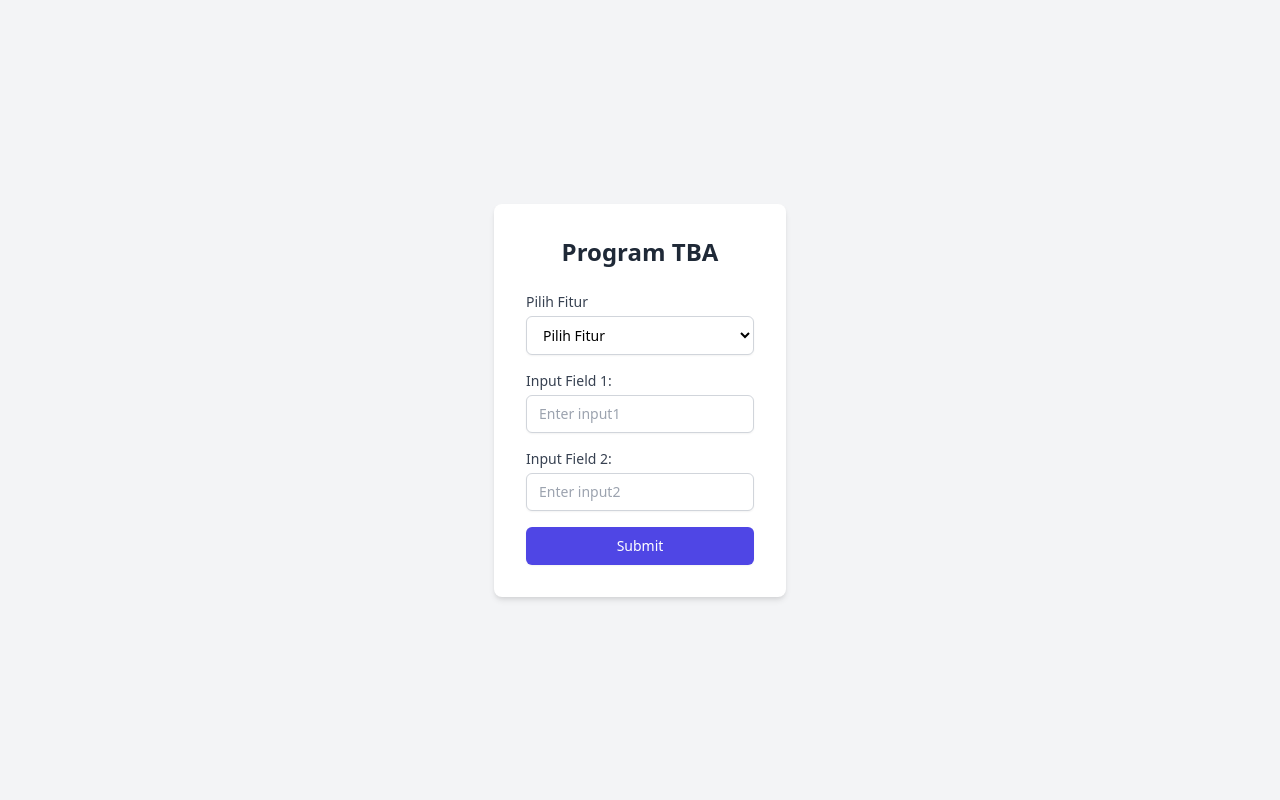
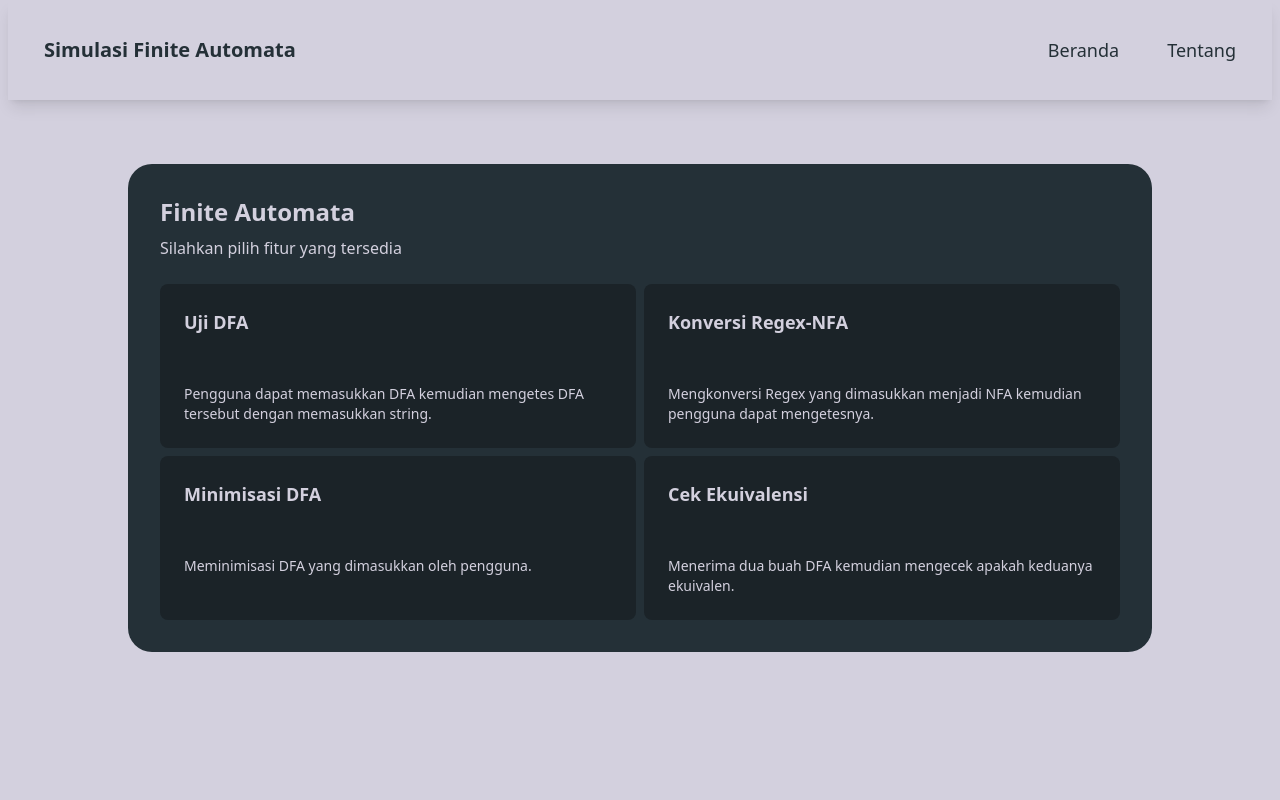
Before and after one commit to FredyRamadhan/flask-automata-simulator, a Flask app: page / in a window 1280 px wide. Run offline with Flask 3, Linux system fonts and the light colour scheme; some libraries are stand-ins or nearby versions.

Commit message:
update ui, added custom 404, update routing, update jinja2 templating

```diff
--- a/app.py
+++ b/app.py
@@ -10,17 +10,17 @@ app = Flask(__name__)
 
 @app.route("/")
 def home():
-    return render_template('index.html')
+    return render_template('beranda.html')
 
-@app.route("/submit-form", methods=["POST"])
-def submit_form():
-    selected_option = request.form.get("selected_option")
-    if selected_option:
-        # Redirect ke route sesuai pilihan di dropdown
-        return redirect(selected_option)
-    return redirect(url_for('home'))
+# @app.route("/submit-form", methods=["POST"])
+# def submit_form():
+#     selected_option = request.form.get("selected_option")
+#     if selected_option:
+#         # Redirect ke route sesuai pilihan di dropdown
+#         return redirect(selected_option)
+#     return redirect(url_for('home'))
 
-@app.route("/minimisasi-dfa", methods=["GET", "POST"])
+@app.route("/minimisasi", methods=["GET", "POST"])
 def index():
     result = None
     error = None
@@ -51,13 +51,13 @@ def index():
         except Exception as e:
             error = str(e)
 
-    return render_template("form.html", result=result, error=error)
+    return render_template("minimisasi.html", result=result, error=error)
 
 # @app.route('/')
 # def index():
 #     return render_template('index.html')
 
-@app.route("/tes-dfa", methods=["GET", "POST"])
+@app.route("/uji-dfa", methods=["GET", "POST"])
 def tes_dfa_page():
     result = None
     log = []
@@ -96,5 +96,10 @@ def tes_dfa_page():
 
 
 
+@app.errorhandler(404)
+def page_not_found(error):
+    app.logger.error(f"404 Not Found: {request.url}")
+    return render_template('404.html', error_message=error.description), 404
+
 if __name__ == "__main__":
     app.run(debug=True)
--- /dev/null
+++ b/templates/beranda.html
@@ -0,0 +1,35 @@
+{% extends 'index.html' %}
+
+{% block title %}Beranda{% endblock %}
+
+{% block content %}
+
+
+<section class="w-full mx-auto flex justify-center pt-[4rem]">
+    <div class="max-w-[1024px] flex flex-col gap-6 bg-charcoal text-cloud p-8 rounded-3xl">
+            <article class="">
+                <h1 class="font-bold text-2xl">Finite Automata</h1>
+                <p class="mt-2">Silahkan pilih fitur yang tersedia</p>
+            </article>
+            <div class="md:grid grid-cols-2 grid-rows-2 gap-2 flex flex-col">
+                <a href="/uji-dfa" class="p-6 flex flex-col bg-charcoal-darker gap-12 rounded-lg w-full hover:bg-orange hover:text-charcoal-darker active:bg-charcoal-lighter transition duration-300 ease-out">
+                    <p class="font-bold text-lg">Uji DFA</p>
+                    <p class="text-sm">Pengguna dapat memasukkan DFA kemudian mengetes DFA tersebut dengan memasukkan string.</p>
+                </a>
+                <a href="/regex-to-nfa" class="p-6 flex flex-col bg-charcoal-darker gap-12 rounded-lg w-full hover:bg-orange hover:text-charcoal-darker active:bg-charcoal-lighter transition duration-300 ease-out">
+                    <p class="font-bold text-lg">Konversi Regex-NFA</p>
+                    <p class="text-sm">Mengkonversi Regex yang dimasukkan menjadi NFA kemudian pengguna dapat mengetesnya.</p>
+                </a>
+                <a href="minimisasi" class="p-6 flex flex-col bg-charcoal-darker gap-12 rounded-lg w-full hover:bg-orange hover:text-charcoal-darker active:bg-charcoal-lighter transition duration-300 ease-out">
+                    <p class="font-bold text-lg">Minimisasi DFA</p>
+                    <p class="text-sm">Meminimisasi DFA yang dimasukkan oleh pengguna.</p>
+                </a>
+                <a href="cek-ekuivalen" class="p-6 flex flex-col bg-charcoal-darker gap-12 rounded-lg w-full hover:bg-orange hover:text-charcoal-darker active:bg-charcoal-lighter transition duration-300 ease-out">
+                    <p class="font-bold text-lg">Cek Ekuivalensi</p>
+                    <p class="text-sm">Menerima dua buah DFA kemudian mengecek apakah keduanya ekuivalen.</p>
+                </a>
+            </div>
+        </div>
+    </section>
+
+{% endblock %}
--- a/templates/index.html
+++ b/templates/index.html
@@ -3,46 +3,69 @@
 <head>
     <meta charset="UTF-8">
     <meta name="viewport" content="width=device-width, initial-scale=1.0">
-    <title>Program TBA</title>
-    <link rel="stylesheet" href="{{ url_for('static', filename='style.css') }}">
-    <link href="https://cdn.jsdelivr.net/npm/tailwindcss@2.2.19/dist/tailwind.min.css" rel="stylesheet">
+    <title>{% block title %}Index{% endblock %}</title>
+    <script src="https://cdn.jsdelivr.net/npm/@tailwindcss/browser@4"></script>
+    <script src="https://cdn.tailwindcss.com"></script>
+    <script>
+        tailwind.config = {
+          theme: {
+            extend: {
+                colors: {
+                    cloud: '#D3D0DE',
+                    orange: '#FF5B05',
+                    charcoal: {
+                        darker: '#1b2328',
+                        DEFAULT: '#243037',
+                        lighter: '#3b4a52',
+                    },
+                    aqua: '#075056',
+                },
+            }
+          }
+        }
+      </script>
 </head>
-<body class="bg-gray-100 flex items-center justify-center min-h-screen">
-    <div class="bg-white p-8 rounded-lg shadow-md w-full max-w-md">
-        <h2 class="text-2xl font-bold mb-6 text-gray-800 text-center">Program TBA</h2>
+<body class="bg-cloud text-light2 min-h-screen px-4 lg:px-2">
+    <nav class="bg-cloud p-9 shadow-lg">
+        <div class="container mx-auto flex justify-between items-center flex-wrap">
+            <a href="/" class="text-charcoal text-xl font-bold">
+                Simulasi Finite Automata
+            </a>
 
-        <form action="/submit-form" method="POST" class="space-y-4">
-            <div>
-                <label for="options" class="block text-sm font-medium text-gray-700 mb-1">Pilih Fitur</label>
-                <select id="options" name="selected_option"
-                    class="mt-1 block w-full py-2 px-3 border border-gray-300 bg-white rounded-md shadow-sm focus:outline-none focus:ring-indigo-500 focus:border-indigo-500 sm:text-sm">
-                    <option value="" disabled selected>Pilih Fitur</option>
-                    <option value="option1" data-href="https://example.com/page1">Option 1 (Go to Page 1)</option>
-                    <option value="option2" data-href="https://example.com/page2">Option 2 (Go to Page 2)</option>
-                    <option value="option3" data-href="https://example.com/page3">Option 3 (Go to Page 3)</option>
-                </select>
+            <button id="mobile-menu-button" class="text-charcoal-darker md:hidden focus:outline-none focus:ring-2 focus:ring-charcoal">
+                <svg class="w-6 h-6" fill="none" stroke="currentColor" viewBox="0 0 24 24" xmlns="http://www.w3.org/2000/svg">
+                    <path stroke-linecap="round" stroke-linejoin="round" stroke-width="2"
+                          d="M4 6h16M4 12h16m-7 6h7"></path>
+                </svg>
+            </button>
+
+            <div id="navigation-links" class="hidden md:flex flex-col md:flex-row w-full md:w-auto mt-4 md:mt-0 space-y-2 md:space-y-0 md:space-x-6">
+                <div>
+                    <a href="/" class="text-charcoal hover:text-orange text-lg font-medium transition duration-300 ease-in-out w-full text-center">
+                        Beranda
+                    </a>
+                </div>
+                <div>
+                    <a href="/tentang" class="text-charcoal hover:text-orange text-lg font-medium transition duration-300 ease-in-out w-full text-center">
+                        Tentang
+                    </a>
+                </div>
             </div>
+        </div>
+    </nav>
 
-            <div>
-                <label for="input1" class="block text-sm font-medium text-gray-700 mb-1">Input Field 1:</label>
-                <input type="text" id="input1" name="input1" placeholder="Enter input1"
-                    class="mt-1 block w-full py-2 px-3 border border-gray-300 rounded-md shadow-sm focus:outline-none focus:ring-indigo-500 focus:border-indigo-500 sm:text-sm">
-            </div>
+        {% block content %}
+        {% endblock %}
 
-            <div>
-                <label for="input2" class="block text-sm font-medium text-gray-700 mb-1">Input Field 2:</label>
-                <input type="text" id="input2" name="input2" placeholder="Enter input2"
-                    class="mt-1 block w-full py-2 px-3 border border-gray-300 rounded-md shadow-sm focus:outline-none focus:ring-indigo-500 focus:border-indigo-500 sm:text-sm">
-            </div>
-
-            <div>
-                <button type="submit"
-                    class="w-full flex justify-center py-2 px-4 border border-transparent rounded-md shadow-sm text-sm font-medium text-white bg-indigo-600 hover:bg-indigo-700 focus:outline-none focus:ring-2 focus:ring-offset-2 focus:ring-indigo-500">
-                    Submit
-                </button>
-            </div>
-        </form>
-    </div>
-    <script src="{{ url_for('static', filename='script.js') }}"></script>
+    <br><br><br>
+    <script>
+        document.addEventListener('DOMContentLoaded', () => {
+            const mobileMenuButton = document.getElementById('mobile-menu-button');
+            const navigationLinks = document.getElementById('navigation-links');
+            mobileMenuButton.addEventListener('click', () => {
+                navigationLinks.classList.toggle('hidden');
+            });
+        });
+    </script>
 </body>
 </html>
```
Also changed, not shown: static/main.js (deleted, +0 -7 lines), templates/404.html (added, +25 -0 lines), templates/form.html (deleted, +0 -51 lines), templates/minimisasi.html (added, +68 -0 lines), templates/uji_dfa.html (+47 -37 lines), static/styles.css (deleted).
